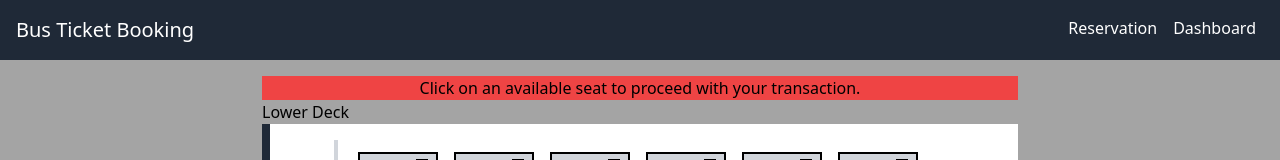
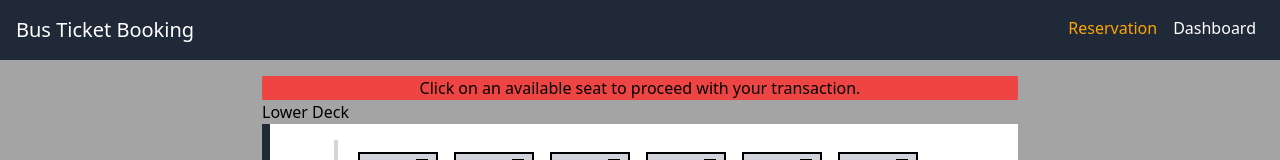
Before and after one commit to Parthiv-Solanki/bus_ticket_booking, a React (Create React App) app: page /reservation in a window 1280 px wide. Shown: the top 160 px of the page. Built offline with nearby package versions, Linux system fonts and the light colour scheme.

Commit message:
handle the active route styling

```diff
--- a/src/components/Navbar.tsx
+++ b/src/components/Navbar.tsx
@@ -1,5 +1,5 @@
 import React from 'react';
-import { Link } from 'react-router-dom';
+import { NavLink } from 'react-router-dom';
 
 const Navbar: React.FC = () => {
     return (
@@ -7,8 +7,8 @@ const Navbar: React.FC = () => {
             <div className="container mx-auto flex justify-between">
                 <div className="text-white text-xl">Bus Ticket Booking</div>
                 <div className="text-white">
-                    <Link to="/reservation" className="mx-2">Reservation</Link>
-                    <Link to="/dashboard" className="mx-2">Dashboard</Link>
+                    <NavLink to="/reservation" className="mx-2">Reservation</NavLink>
+                    <NavLink to="/dashboard" className="mx-2">Dashboard</NavLink>
                 </div>
             </div>
         </nav>
--- a/src/index.css
+++ b/src/index.css
@@ -5,3 +5,7 @@
 body {
   background: rgb(164, 164, 164);
 }
+
+.active {
+  color: orange;
+}
```
